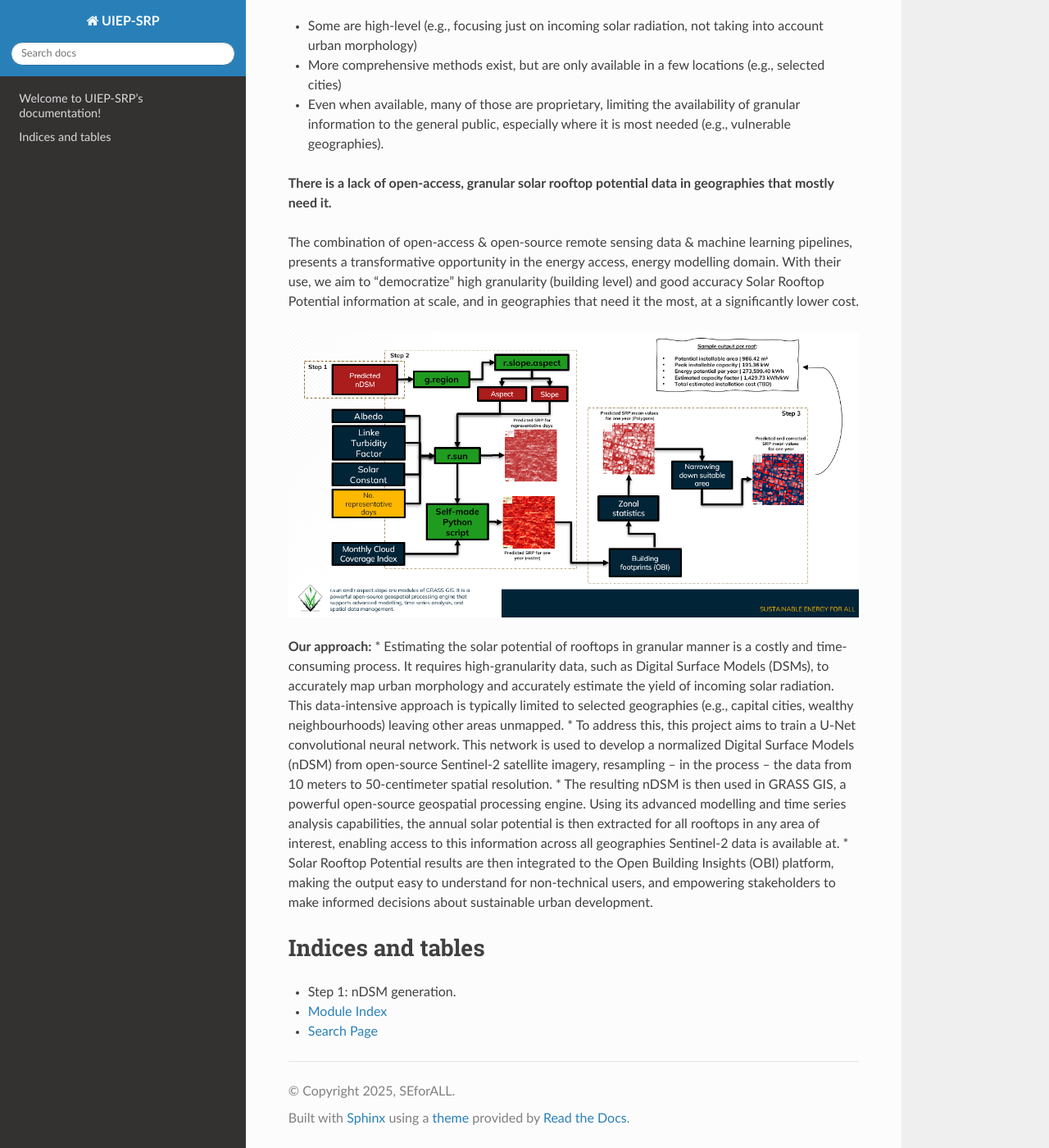
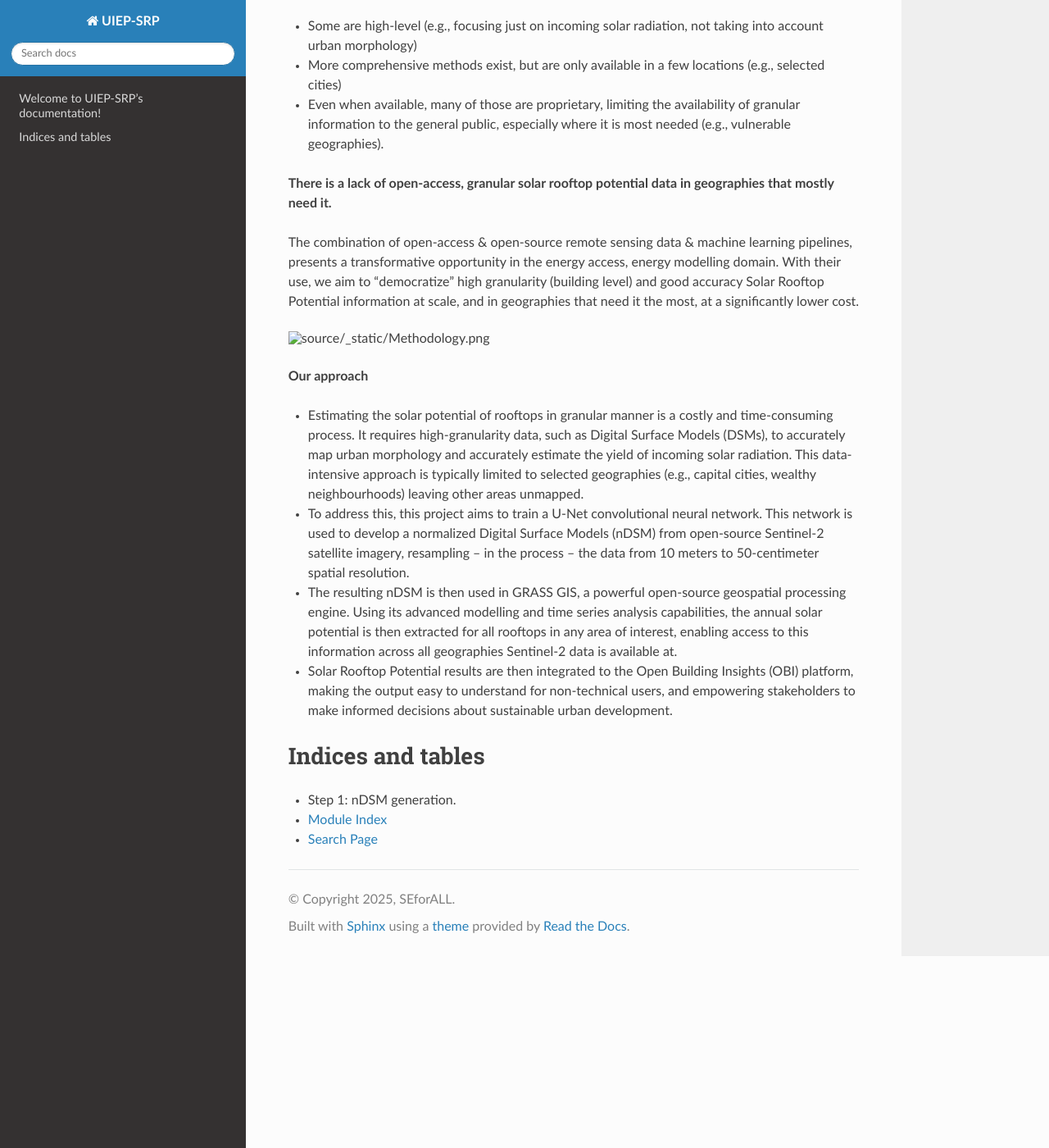
Before and after one commit to Open-Building-Insights/UIEP-SRP, a Sphinx documentation site: the page built from source/index.rst, in a window 1280 px wide and 1400 px high, scrolled down 284 px. Shown: the whole window at 82% size. Built offline with Sphinx 7.4.7 and the Read the Docs theme 3.1.0, drawn with Linux system fonts in a browser that asks for light colours.

```diff
--- a/source/index.rst
+++ b/source/index.rst
@@ -21,9 +21,10 @@ The combination of open-access & open-source remote sensing data & machine learn
 presents a transformative opportunity in the energy access, energy modelling domain. With their use, we aim to “democratize” high granularity (building level)
 and good accuracy Solar Rooftop Potential information at scale, and in geographies that need it the most, at a significantly lower cost.
 
-.. image:: /_static/Methodology.png
+.. image:: /source/_static/Methodology.png
 
-**Our approach:**
+**Our approach**
+
 * Estimating the solar potential of rooftops in granular manner is a costly and time-consuming process. It requires high-granularity data, such as Digital Surface Models (DSMs), to accurately map urban morphology and accurately estimate the yield of incoming solar radiation. This data-intensive approach is typically limited to selected geographies (e.g., capital cities, wealthy neighbourhoods) leaving other areas unmapped.
 * To address this, this project aims to train a U-Net convolutional neural network. This network is used to develop a normalized Digital Surface Models (nDSM) from open-source Sentinel-2 satellite imagery, resampling – in the process – the data from 10 meters to 50-centimeter spatial resolution.
 * The resulting nDSM is then used in GRASS GIS, a powerful open-source geospatial processing engine. Using its advanced modelling and time series analysis capabilities, the annual solar potential is then extracted for all rooftops in any area of interest, enabling access to this information across all geographies Sentinel-2 data is available at.
```
Also changed, not shown: .readthedocs.yaml.
